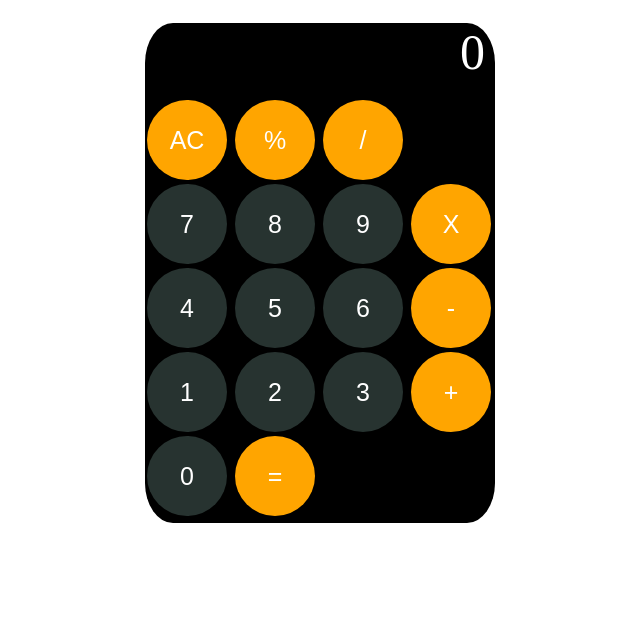
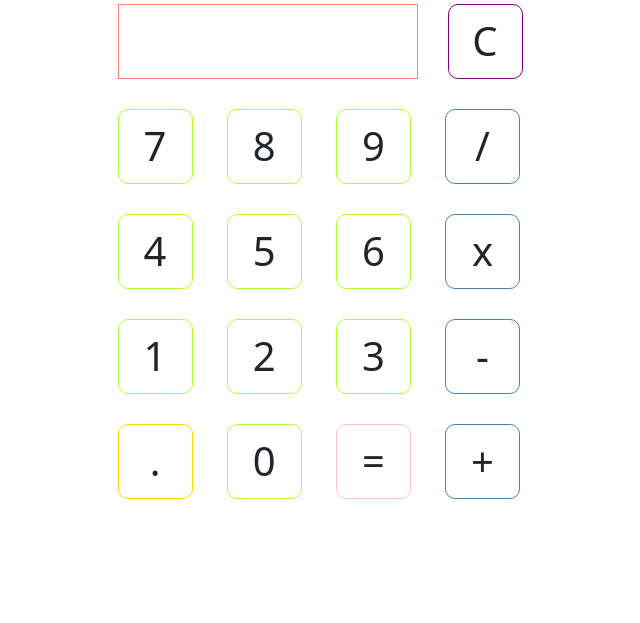
Before and after one commit to wissamjallaz/Calculator, a plain HTML site: page index.html in a window 1280 px wide. Shown: the part 177-800 px from the top of the page, without its empty margins (320-960 px from the left). Drawn offline with nearby package versions, Linux system fonts and the light colour scheme.

Commit message:
Modified Whole Design

```diff
--- a/index.html
+++ b/index.html
@@ -4,39 +4,46 @@
     <meta charset="UTF-8">
     <meta http-equiv="X-UA-Compatible" content="IE=edge">
     <meta name="viewport" content="width=device-width, initial-scale=1.0">
+    <link href="https://cdn.jsdelivr.net/npm/bootstrap@5.2.3/dist/css/bootstrap.min.css" rel="stylesheet" integrity="sha384-rbsA2VBKQhggwzxH7pPCaAqO46MgnOM80zW1RWuH61DGLwZJEdK2Kadq2F9CUG65" crossorigin="anonymous">
     <link rel="stylesheet" href="styles.css">
+    <script src="script.js" defer></script>
     <title>Calculator</title>
 </head>
 <body>
-    <div class="container">
-        <div class="display" style="color: white">0</div>
-        <div class="row">
-            <button class="operators">AC</button>
-            <button class="operators">%</button>
-            <button class="operators">/</button>
+    <h1>Calculator</h1>
+    <div class="calculator">
+        <div class="first-row">
+            <div id="screen">
+                <div class="previous"></div>
+                <div class="current"></div>
+            </div>
+            <button class=" btn clear">C</button>
         </div>
-        <div class="row">
-            <button class="number">7</button>
-            <button class="number">8</button>
-            <button class="number">9</button>
-            <button class="operators">X</button>
+        <div class="other-rows">
+            <button class="btn number">7</button>
+            <button class="btn number">8</button>
+            <button class="btn number">9</button>
+            <button class="btn operator">/</button>
         </div>
-        <div class="row">
-            <button class="number">4</button>
-            <button class="number">5</button>
-            <button class="number">6</button>
-            <button class="operators">-</button>
+        <div class="other-rows">
+            <button class="btn number">4</button>
+            <button class="btn number">5</button>
+            <button class="btn number">6</button>
+            <button class="btn operator">x</button>
         </div>
-        <div class="row">
-            <button class="number">1</button>
-            <button class="number">2</button>
-            <button class="number">3</button>
-            <button class="operators">+</button></div>
-        <div class="row">
-            <button class="number">0</button>
-            <button class="operators">=</button>
+        <div class="other-rows">
+            <button class="btn number">1</button>
+            <button class="btn number">2</button>
+            <button class="btn number">3</button>
+            <button class="btn operator">-</button>
+        </div>
+        <div class="other-rows">
+            <button class="btn decimal">.</button>
+            <button class="btn number">0</button>
+            <button class="btn equal">=</button>
+            <button class="btn operator">+</button>
         </div>
     </div>
-<script src="script.js"></script>
+
 </body>
 </html>
--- a/styles.css
+++ b/styles.css
@@ -1,41 +1,85 @@
-*{
-    margin: 0;
-    padding: 0;
-    box-sizing: border-box;
-}
 body{
     display: flex;
+    justify-content: center;
+    align-items: center;
+    flex-direction: column;
+    width: 100vw;
+    height: 100vh;
 }
 
-.display{
+.btn{
     height: 75px;
-    font-size: 50px;
-    text-align: right;
-    margin-right: 10px;
+    width: 75px;
+    margin: 15px;
+    font-size: 40px;
 }
 
-.container{
-    background-color: rgb(0, 0, 0);
-    width: 350px;
-    height: 500px;
+.number{
+    border: 1px solid greenyellow;
+    border-radius: 10px;
+}
+.number:hover{
+    background-color: green;
+}
+
+.operator{
+    border: 1px solid steelblue;
+    border-radius: 10px;
+}
+
+.operator:hover{
+    background-color: paleturquoise;
+}
+
+.decimal{
+    border: 1px solid gold;
+    border-radius: 10px;
+}
+
+.decimal:hover{
+    background-color: palegoldenrod;
+}
+
+.equal{
+    border: 1px solid pink;
+    border-radius: 10px;
+}
+
+.equal:hover{
+    background-color: plum;
+}
+
+.clear{
+    border: 1px solid purple;
+    border-radius: 10px;
+}
+
+.clear:hover{
+    background-color: palevioletred;
+}
+
+#screen{
+    width:300px;
+    border: 1px solid salmon;
+    height: 75px;
+    margin: 15px;
     display: flex;
     flex-direction: column;
-    margin: auto;
-    margin-top: 200px;
-    border: none;
-    border-radius: 8%;
-}
-button{
-    width: 80px;
-    height: 80px;
-    margin: 2px;
-    border: none;
-    border-radius: 50%;
-    font-size: 25px;
-    background-color: rgb(39, 51, 48);
-    color: white;
+    justify-content: flex-end;
+    align-items: flex-end;
 }
 
-.operators{
-    background-color: orange;
+.first-row{
+    display: flex;
+    flex-direction: row;
+    justify-content: center;
+    align-items: center;
 }
+
+.previous{
+    font-size: 20px;
+}
+
+.current{
+    font-size: 30px;
+}
```
